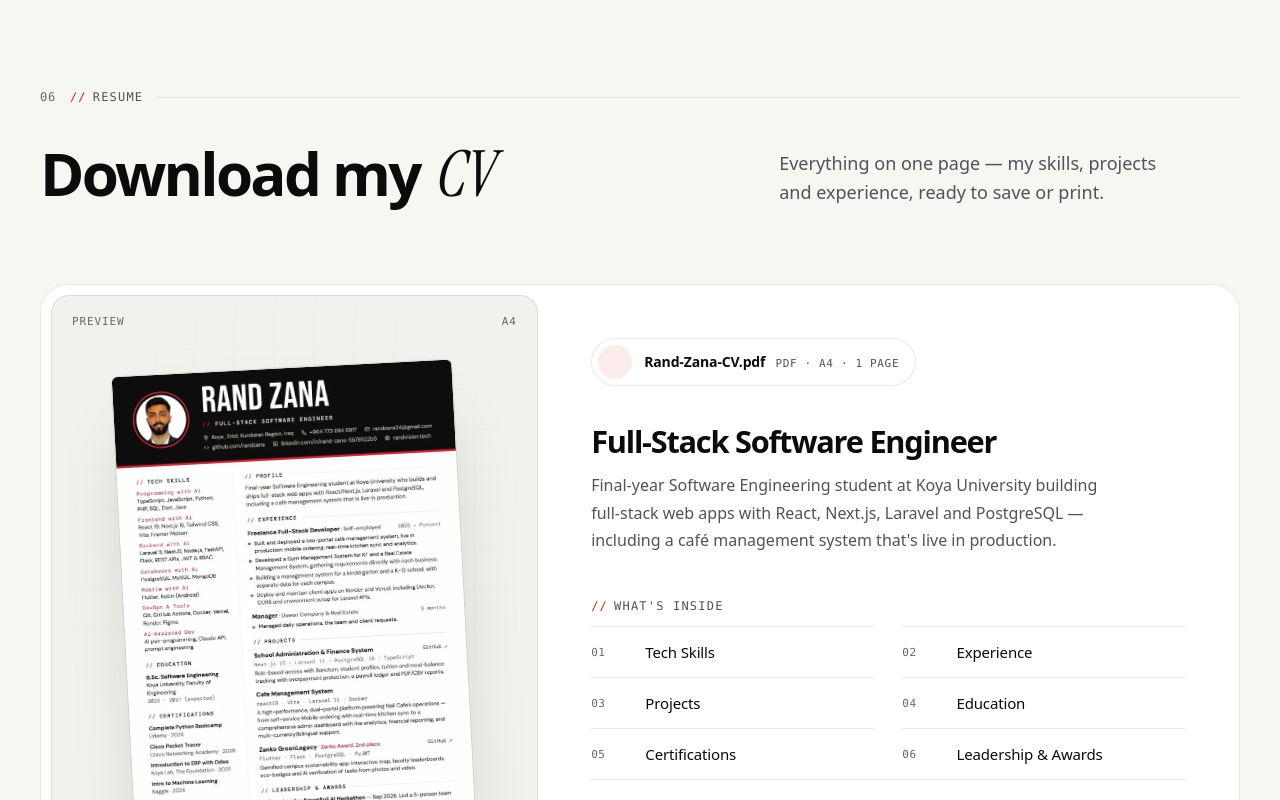
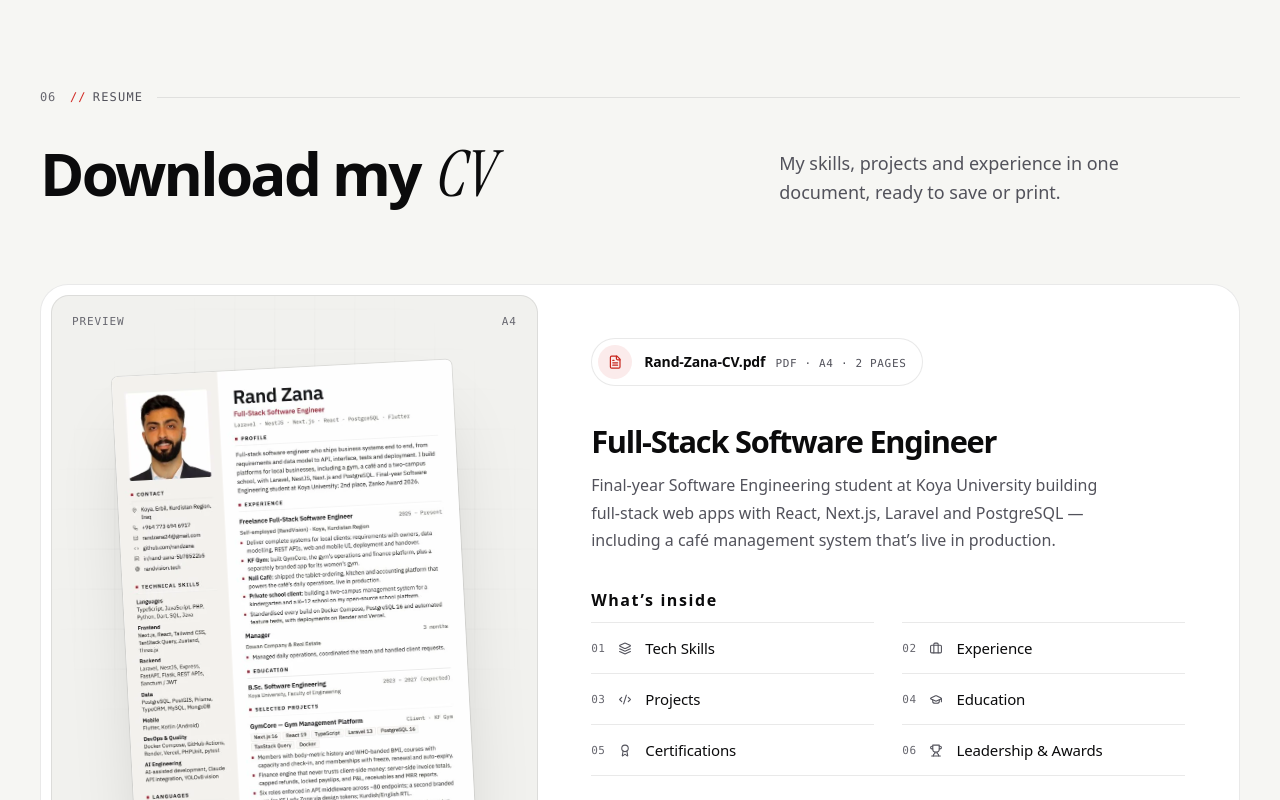
Before and after one commit to randzana/My-Portfolio, a React (Vite) app: page / in a window 1280 px wide. Shown: the part 11200-12000 px from the top of the page. Built offline with nearby package versions, Linux system fonts and the light colour scheme.

Commit message:
Update CV to the new 2-page version on the redesign branch
Co-Authored-By: Claude Sonnet 5.5 <noreply@anthropic.com>
Claude-Session: https://claude.ai/code/session_01FyyPPpRUBDkYNCS4qXyrg4

```diff
--- a/src/components/Resume.jsx
+++ b/src/components/Resume.jsx
@@ -1,20 +1,33 @@
+import {
+    LuArrowUpRight,
+    LuAward,
+    LuBriefcase,
+    LuCodeXml,
+    LuDownload,
+    LuEye,
+    LuFileText,
+    LuGraduationCap,
+    LuLayers,
+    LuTrophy,
+} from 'react-icons/lu';
 import SectionHeader from './ui/SectionHeader';
 import Reveal from './ui/Reveal';
 import { trackSpotlight } from '../lib/spotlight';
+import { pad } from '../lib/format';
+import { CV_FILE, CV_FILENAME } from '../lib/profile';
 import './Resume.css';
 
-const CV_FILE = '/cv/Rand-Zana-CV.pdf';
-const CV_NAME = 'Rand-Zana-CV.pdf';
 const CV_PREVIEW = '/cv/cv-preview.webp';
 
 // The CV's own section headings, in the order they appear on the page.
+// Icons match the dock's (Skills = layers, Projects = code) where they overlap.
 const CONTENTS = [
-    { icon: 'fa-solid fa-code', label: 'Tech Skills' },
-    { icon: 'fa-solid fa-briefcase', label: 'Experience' },
-    { icon: 'fa-solid fa-diagram-project', label: 'Projects' },
-    { icon: 'fa-solid fa-graduation-cap', label: 'Education' },
-    { icon: 'fa-solid fa-certificate', label: 'Certifications' },
-    { icon: 'fa-solid fa-trophy', label: 'Leadership & Awards' },
+    { Icon: LuLayers, label: 'Tech Skills' },
+    { Icon: LuBriefcase, label: 'Experience' },
+    { Icon: LuCodeXml, label: 'Projects' },
+    { Icon: LuGraduationCap, label: 'Education' },
+    { Icon: LuAward, label: 'Certifications' },
+    { Icon: LuTrophy, label: 'Leadership & Awards' },
 ];
 
 export default function Resume() {
@@ -25,7 +38,7 @@ export default function Resume() {
                     index="06"
                     label="Resume"
                     title={<>Download my <em className="serif">CV</em></>}
-                    desc="Everything on one page — my skills, projects and experience, ready to save or print."
+                    desc="My skills, projects and experience in one document, ready to save or print."
                 />
 
                 <Reveal className="resume-card card card-hover spotlight" onPointerMove={trackSpotlight} delay={0.1}>
@@ -34,7 +47,7 @@ export default function Resume() {
                         target="_blank"
                         rel="noreferrer"
                         className="resume-stage"
-                        aria-label="Open Rand Zana's CV in a new tab"
+                        aria-label="Open Rand Zana’s CV in a new tab"
                     >
                         <span className="resume-stage-grid bg-grid" aria-hidden="true" />
                         <span className="resume-stage-meta resume-stage-meta--top" aria-hidden="true">
@@ -45,32 +58,32 @@ export default function Resume() {
                         <span className="resume-paper">
                             <img
                                 src={CV_PREVIEW}
-                                alt="Preview of Rand Zana's CV"
+                                alt="Preview of Rand Zana’s CV"
                                 width="720"
                                 height="1019"
                                 loading="lazy"
                                 decoding="async"
                             />
                             <span className="resume-paper-cta" aria-hidden="true">
-                                <i className="fa-solid fa-eye" />
+                                <LuEye />
                                 View full CV
                             </span>
                         </span>
 
                         <span className="resume-stage-meta resume-stage-meta--bottom" aria-hidden="true">
                             <span>Rand Zana</span>
-                            <span>1 / 1</span>
+                            <span>1 / 2</span>
                         </span>
                     </a>
 
                     <div className="resume-body">
                         <div className="resume-file">
                             <span className="resume-file-icon" aria-hidden="true">
-                                <i className="fa-solid fa-file-pdf" />
+                                <LuFileText />
                             </span>
                             <span className="resume-file-text">
-                                <strong>{CV_NAME}</strong>
-                                <small>PDF · A4 · 1 page</small>
+                                <strong>{CV_FILENAME}</strong>
+                                <small>PDF · A4 · 2 pages</small>
                             </span>
                         </div>
 
@@ -78,36 +91,40 @@ export default function Resume() {
                         <p className="resume-summary">
                             Final-year Software Engineering student at Koya University building full-stack
                             web apps with React, Next.js, Laravel and PostgreSQL — including a café
-                            management system that's live in production.
+                            management system that’s live in production.
                         </p>
 
                         <div className="resume-contents">
-                            <h4 className="eyebrow resume-contents-label" id="resume-contents-label">
-                                What's inside
+                            <h4 className="resume-contents-label" id="resume-contents-label">
+                                What’s inside
                             </h4>
                             <ul className="resume-contents-list" aria-labelledby="resume-contents-label">
-                                {CONTENTS.map((item, i) => (
-                                    <li key={item.label} className="resume-contents-item">
-                                        <span className="resume-contents-index" aria-hidden="true">
-                                            {String(i + 1).padStart(2, '0')}
-                                        </span>
-                                        <i className={`${item.icon} resume-contents-icon`} aria-hidden="true" />
-                                        <span>{item.label}</span>
-                                    </li>
-                                ))}
+                                {CONTENTS.map((item, i) => {
+                                    const { Icon, label } = item;
+                                    return (
+                                        <li key={label} className="resume-contents-item">
+                                            <span className="resume-contents-index" aria-hidden="true">
+                                                {pad(i + 1)}
+                                            </span>
+                                            <Icon className="resume-contents-icon" aria-hidden="true" />
+                                            <span>{label}</span>
+                                        </li>
+                                    );
+                                })}
                             </ul>
                         </div>
 
                         <div className="resume-actions">
-                            <a href={CV_FILE} download={CV_NAME} className="btn btn-primary resume-download">
+                            <a href={CV_FILE} download={CV_FILENAME} className="btn btn-primary resume-download">
                                 Download CV
                                 <span className="btn-arrow" aria-hidden="true">
-                                    <i className="fa-solid fa-download" />
+                                    <LuDownload />
                                 </span>
                             </a>
-                            <a href={CV_FILE} target="_blank" rel="noreferrer" className="btn btn-secondary">
+                            <a href={CV_FILE} target="_blank" rel="noreferrer" className="btn btn-secondary resume-view">
                                 View Online
-                                <i className="fa-solid fa-arrow-up-right-from-square" aria-hidden="true" />
+                                <LuArrowUpRight className="resume-view-icon" aria-hidden="true" />
+                                <span className="sr-only"> (opens in a new tab)</span>
                             </a>
                         </div>
                     </div>
```
Also changed, not shown: public/cv/cv-preview.webp, 1 other file (tests, documents, lock files or other folders).
